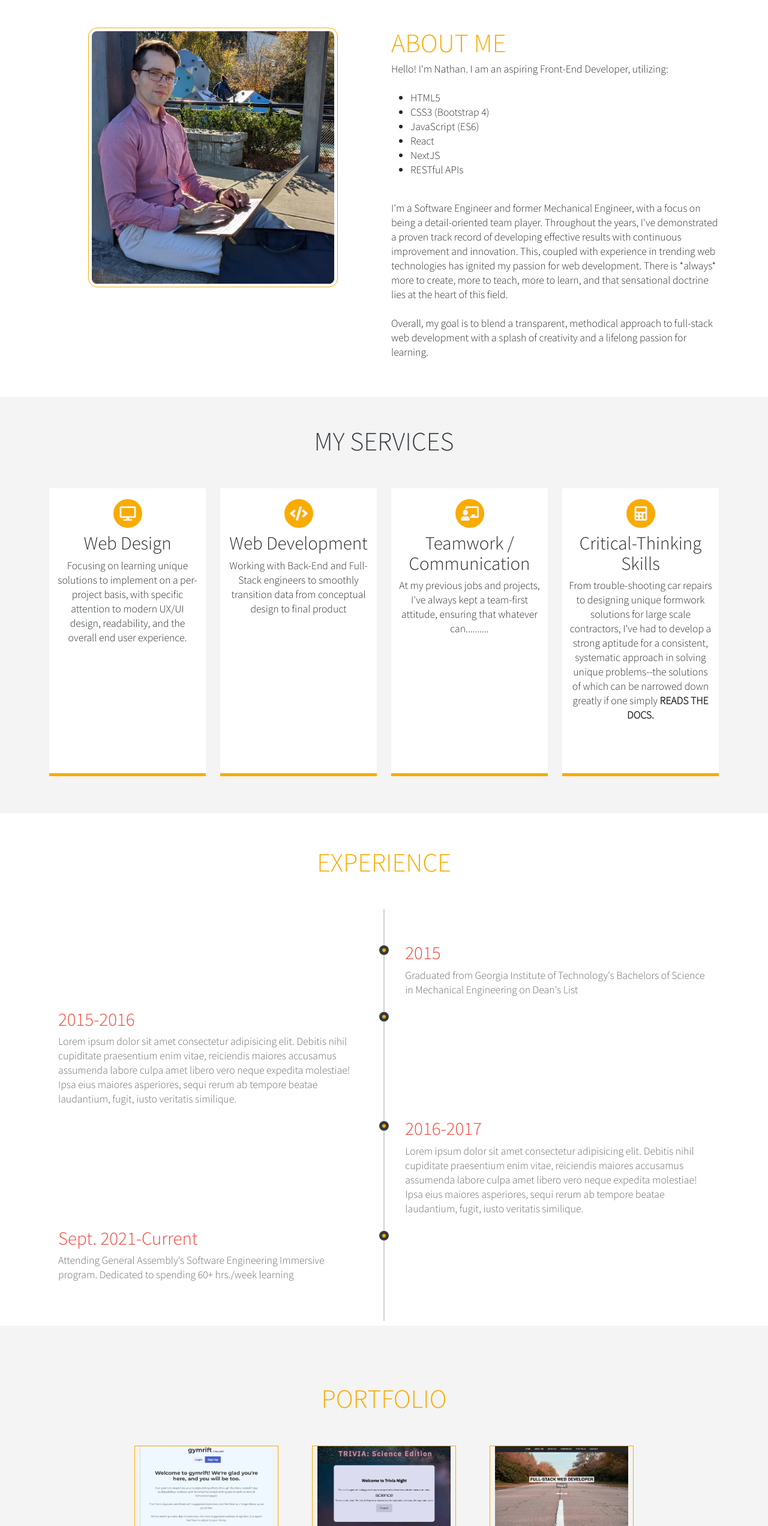
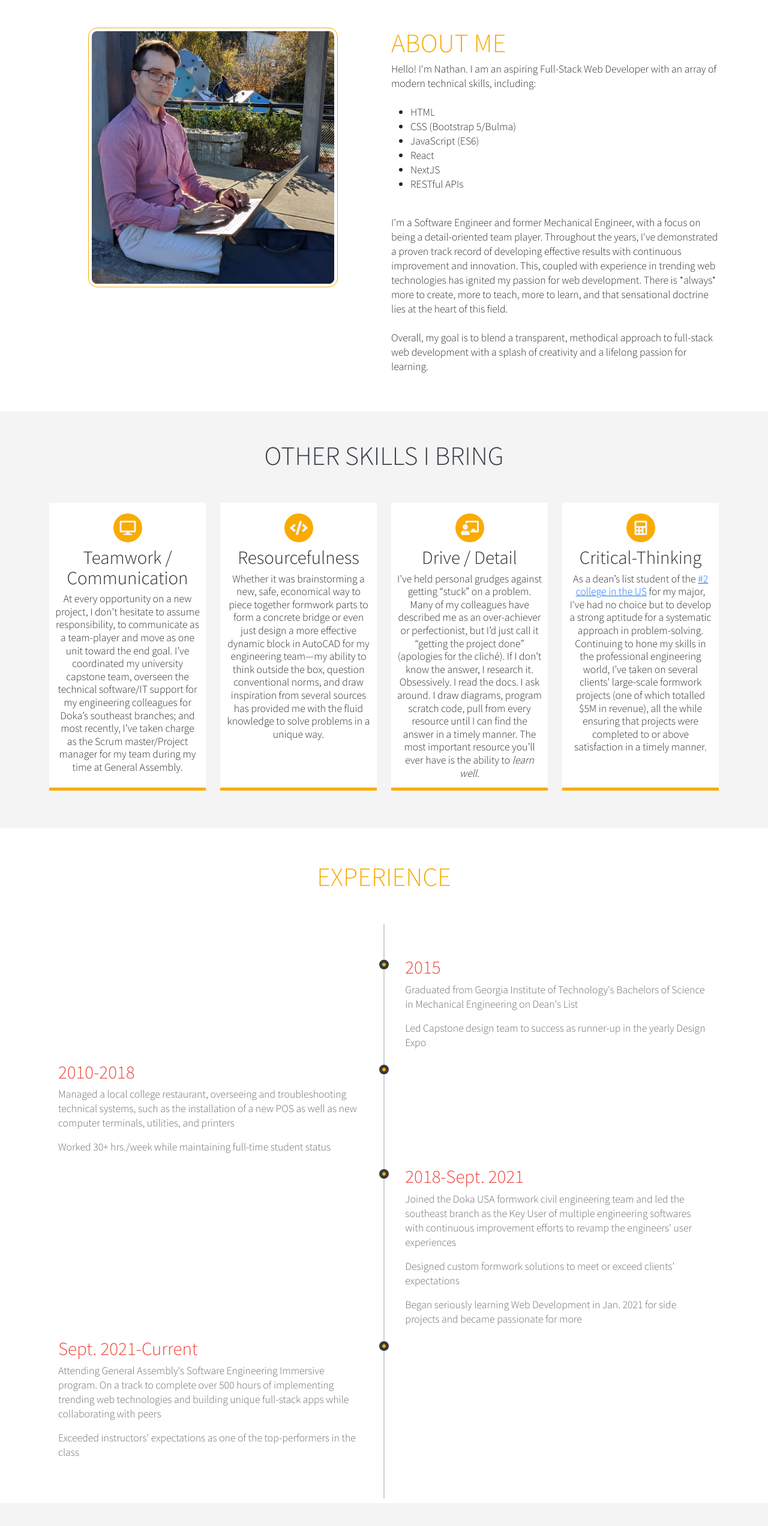
Before and after one commit to underdoggum/portfolio-project, a React (Create React App) app: page / in a window 1280 px wide. Shown: the part 802-3346 px from the top of the page at 60% size. Built offline with nearby package versions, Linux system fonts and the light colour scheme.

Commit message:
mpolished experience, services, footer, and removed distracting particles from front page

```diff
--- a/src/App.css
+++ b/src/App.css
@@ -62,10 +62,6 @@ nav ul li {
   color: var(--primary-white) !important;
   position: absolute;
   letter-spacing: 0.0375rem;
-
-  /* max-width: 17.25rem;
-  height: 4rem !important;
-  margin: 0 auto; */
 }
 @media(max-width: 768px) {
   .navbar-brand {
@@ -232,6 +228,16 @@ nav ul li {
 
 .services .box:hover .circle {
   background: var(--primary-light-grey);
+}
+
+.services .box p {
+  line-height: 1.35em;
+}
+
+@media(max-width: 768px) {
+  .services .box p {
+    line-height: 1.5em;
+  }
 }
 
 
--- a/src/components/AboutMe.js
+++ b/src/components/AboutMe.js
@@ -15,11 +15,11 @@ const AboutMe = () => {
             About Me
           </h1>
           <p>
-            Hello! I'm Nathan. I am an aspiring Front-End Developer, utilizing:
+            Hello! I'm Nathan. I am an aspiring Full-Stack Web Developer with an array of modern technical skills, including:
             <br /><br />
             <ul>
-              <li>HTML5</li>
-              <li>CSS3 (Bootstrap 4)</li>
+              <li>HTML</li>
+              <li>CSS (Bootstrap 5/Bulma)</li>
               <li>JavaScript (ES6)</li>
               <li>React</li>
               <li>NextJS</li>
--- a/src/components/Experience.js
+++ b/src/components/Experience.js
@@ -7,37 +7,41 @@ const Experience = () => {
         <h1>Experience</h1>
       </div>
       <div className="container experience-wrapper">
+
         <div className="timeline-block timeline-block-right">
           <span className="marker"></span>
           <div className="timeline-content">
             <h3>2015</h3>
             <p>Graduated from Georgia Institute of Technology's Bachelors of Science in Mechanical Engineering on Dean's List</p>
+            <p>Led Capstone design team to success as runner-up in the yearly Design Expo</p>
           </div>
         </div>
-        {/*  */}
         <div className="timeline-block timeline-block-left">
           <span className="marker"></span>
           <div className="timeline-content">
-            <h3>2015-2016</h3>
-            <p>Lorem ipsum dolor sit amet consectetur adipisicing elit. Debitis nihil cupiditate praesentium enim vitae, reiciendis maiores accusamus assumenda labore culpa amet libero vero neque expedita molestiae! Ipsa eius maiores asperiores, sequi rerum ab tempore beatae laudantium, fugit, iusto veritatis similique.</p>
+            <h3>2010-2018</h3>
+            <p>Managed a local college restaurant, overseeing and troubleshooting technical systems, such as the installation of a new POS as well as new computer terminals, utilities, and printers</p>
+            <p>Worked 30+ hrs./week while maintaining full-time student status</p>
           </div>
         </div>
-        {/*  */}
         <div className="timeline-block timeline-block-right">
           <span className="marker"></span>
           <div className="timeline-content">
-            <h3>2016-2017</h3>
-            <p>Lorem ipsum dolor sit amet consectetur adipisicing elit. Debitis nihil cupiditate praesentium enim vitae, reiciendis maiores accusamus assumenda labore culpa amet libero vero neque expedita molestiae! Ipsa eius maiores asperiores, sequi rerum ab tempore beatae laudantium, fugit, iusto veritatis similique.</p>
+            <h3>2018-Sept. 2021</h3>
+            <p>Joined the Doka USA formwork civil engineering team and led the southeast branch as the Key User of multiple engineering softwares with continuous improvement efforts to revamp the engineers' user experiences</p>
+            <p>Designed custom formwork solutions to meet or exceed clients' expectations</p>
+            <p>Began seriously learning Web Development in Jan. 2021 for side projects and became passionate for more</p>
           </div>
         </div>
-        {/*  */}
         <div className="timeline-block timeline-block-left">
           <span className="marker"></span>
           <div className="timeline-content">
             <h3>Sept. 2021-Current</h3>
-            <p>Attending General Assembly's Software Engineering Immersive program. Dedicated to spending 60+ hrs./week learning </p>
+            <p>Attending General Assembly's Software Engineering Immersive program. On a track to complete over 500 hours of implementing trending web technologies and building unique full-stack apps while collaborating with peers</p>
+            <p>Exceeded instructors' expectations as one of the top-performers in the class</p>
           </div>
         </div>
+
       </div>
     </div>
   )
--- a/src/components/Footer.js
+++ b/src/components/Footer.js
@@ -40,8 +40,6 @@ const Footer = () => {
                 <a href="#experience" className="footer-nav">Experience</a>
                 <br />
                 <a href="#portfolio" className="footer-nav">Portfolio</a>
-                <br />
-                <a href="#references" className="footer-nav">References</a>
               </div>
             </div>
           </div>
--- a/src/components/Services.js
+++ b/src/components/Services.js
@@ -6,42 +6,40 @@ const Services = () => {
   return (
     <div id="services" className="services">
       <h1 className="py-5">
-        My Services
+        Other skills I bring
       </h1>
       <div className="container">
         <div className="row">
+
           <div className="col-lg-3 col-md-6 col-sm-6">
             <div className="box">
               <div className="circle"><FontAwesomeIcon className="icon" icon={faDesktop} size="2x" /></div>
-              <h3>Web Design</h3>
-              <p>Focusing on learning unique solutions to implement on a per-project basis, with specific attention to modern UX/UI design, readability, and the overall end user experience.</p>
+              <h3>Teamwork / Communication</h3>
+              <p>At every opportunity on a new project, I don't hesitate to assume responsibility, to communicate as a team-player and move as one unit toward the end goal. I’ve coordinated my university capstone team, overseen the technical software/IT support for my engineering colleagues for Doka’s southeast branches; and most recently, I’ve taken charge as the Scrum master/Project manager for my team during my time at General Assembly.</p>
             </div>
           </div>
-          {/*  */}
           <div className="col-lg-3 col-md-6 col-sm-6">
             <div className="box">
               <div className="circle"><FontAwesomeIcon className="icon" icon={faCode} size="2x" /></div>
-              <h3>Web Development</h3>
-              <p>Working with Back-End and Full-Stack engineers to smoothly transition data from conceptual design to final product</p>
+              <h3>Resourcefulness</h3>
+              <p>Whether it was brainstorming a new, safe, economical way to piece together formwork parts to form a concrete bridge or even just design a more effective dynamic block in AutoCAD for my engineering team—my ability to think outside the box, question conventional norms, and draw inspiration from several sources has provided me with the fluid knowledge to solve problems in a unique way.</p>
             </div>
           </div>
-          {/*  */}
           <div className="col-lg-3 col-md-6 col-sm-6">
             <div className="box">
               <div className="circle"><FontAwesomeIcon className="icon" icon={faChalkboardTeacher} size="2x" /></div>
-              <h3>Teamwork / Communication</h3>
-              <p>At my previous jobs and projects, I've always kept a team-first attitude, ensuring that whatever can.......... </p>
+              <h3>Drive / Detail</h3>
+              <p>I’ve held personal grudges against getting “stuck” on a problem. Many of my colleagues have described me as an over-achiever or perfectionist, but I’d just call it “getting the project done” (apologies for the cliché). If I don’t know the answer, I research it. Obsessively. I read the docs. I ask around. I draw diagrams, program scratch code, pull from every resource until I can find the answer in a timely manner. The most important resource you’ll ever have is the ability to <em>learn well</em>.</p>
             </div>
           </div>
-          {/*  */}
           <div className="col-lg-3 col-md-6 col-sm-6">
             <div className="box">
               <div className="circle"><FontAwesomeIcon className="icon" icon={faCalculator} size="2x" /></div>
-              <h3>Critical-Thinking Skills</h3>
-              <p>From trouble-shooting car repairs to designing unique formwork solutions for large scale contractors, I've had to develop a strong aptitude for a consistent, systematic approach in solving unique problems--the solutions of which can be narrowed down greatly if one simply <strong>READS THE DOCS.</strong>
-              </p>
+              <h3>Critical-Thinking</h3>
+              <p>As a dean’s list student of the <a href="https://coe.gatech.edu/news/2015/09/undergraduate-engineering-programs-rank-high-latest-us-news-world-report-best-college" target="_blank" rel="noopener noreferrer">#2 college in the US</a> for my major, I've had no choice but to develop a strong aptitude for a systematic approach in problem-solving. Continuing to hone my skills in the professional engineering world, I’ve taken on several clients’ large-scale formwork projects (one of which totalled $5M in revenue), all the while ensuring that projects were completed to or above satisfaction in a timely manner.</p>
             </div>
           </div>
+
         </div>
       </div>
     </div>
```
Also changed, not shown: src/App.js (+2 -21 lines).
